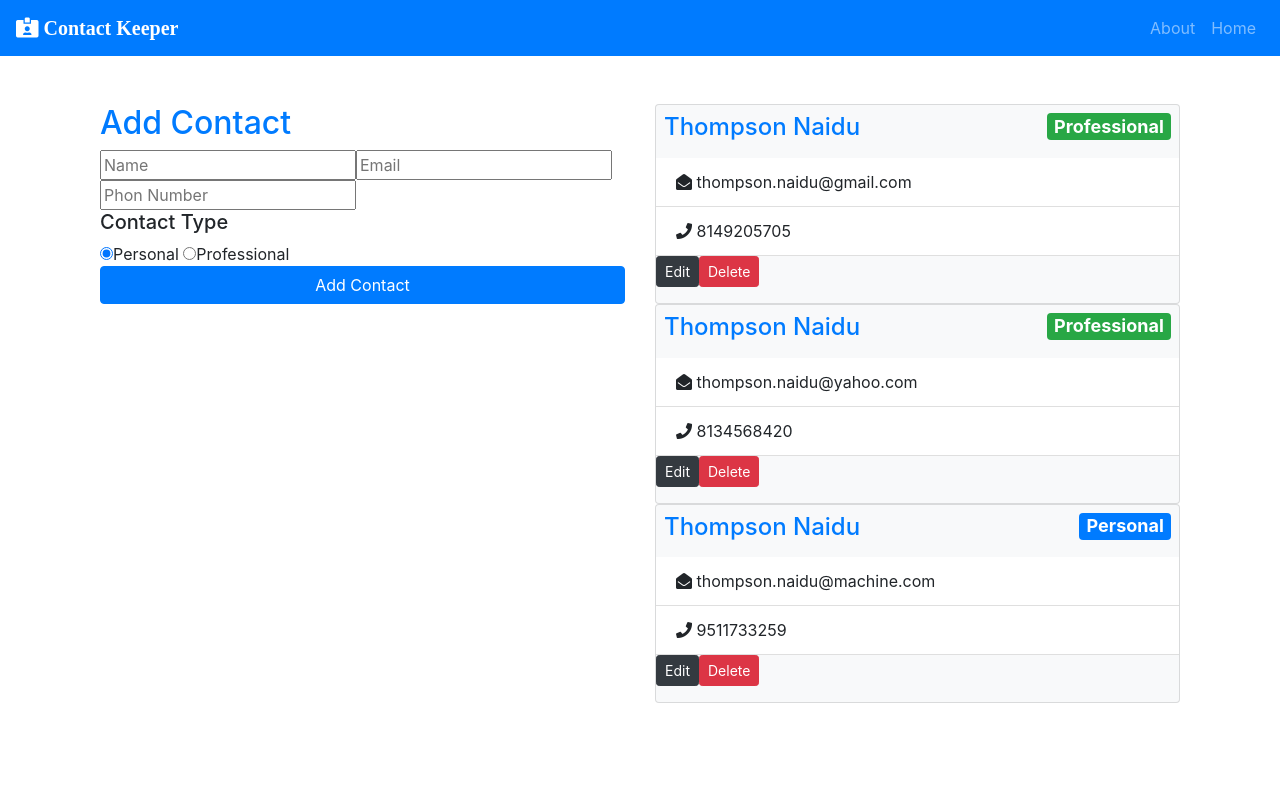
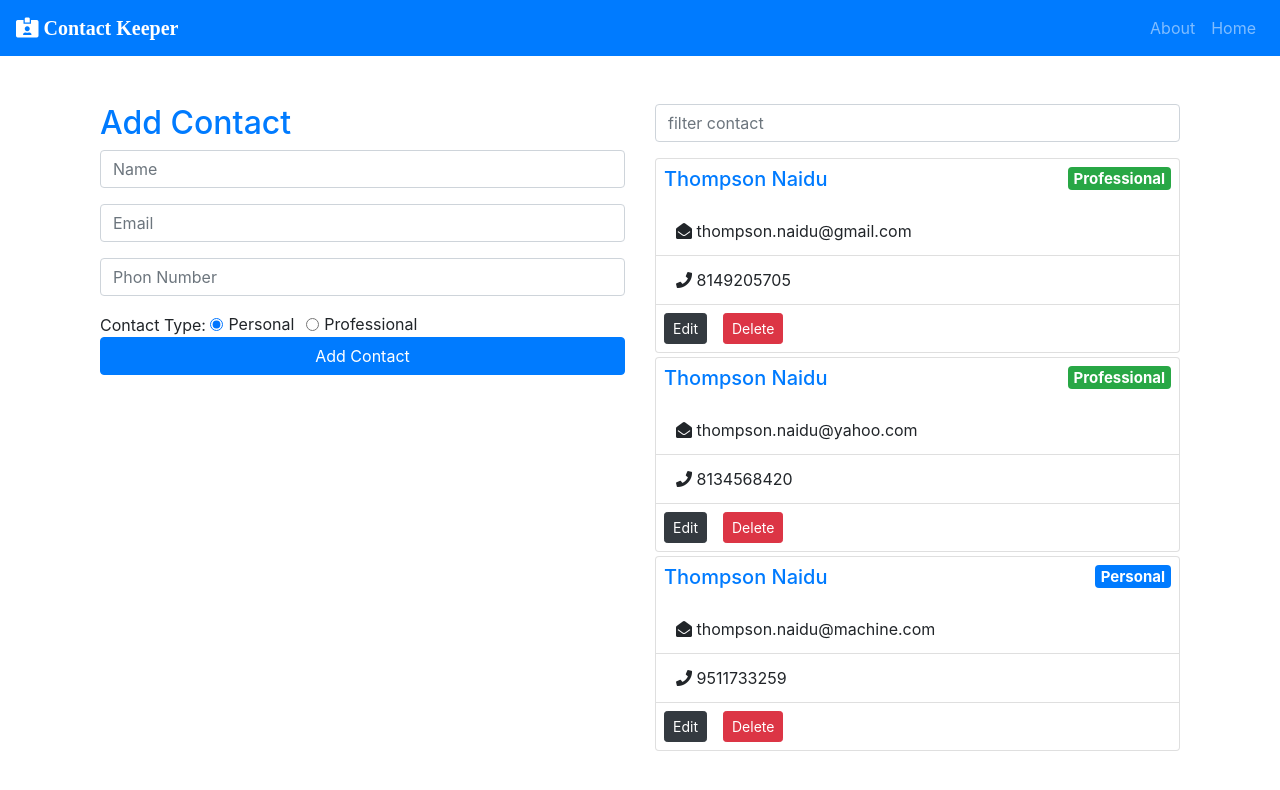
Before and after one commit to thompsonnaidu/contact-keeper, a React (Create React App) app in the folder client/: page / in a window 1280 px wide. Shown: the top 790 px of the page. Built offline with nearby package versions, Linux system fonts and the light colour scheme; the HTML template or start-up script is replaced by a standard one.

Commit message:
Implement Update and Delete functionality

```diff
--- /dev/null
+++ b/client/src/components/contacts/ContactFiltered.js
@@ -0,0 +1,37 @@
+import React,{useContext, useEffect,useRef} from 'react'
+import ContactContext from '../../context/contacts/contactContext';
+const ContactFiltered = () => {
+
+    const contactContext=useContext(ContactContext);
+    const text =useRef('');
+    const {filterContact,clearFilter,filtered}=contactContext;
+
+    const onChange=e=>{
+
+        if(text.current.value !== ''){
+
+            filterContact(e.target.value);
+        }else{
+            console.log("inside clear filer");
+            clearFilter();
+        }
+    }
+
+    useEffect(() => {
+
+        if(filtered === null){
+            text.current.value='';
+        }
+    }, [])
+
+    return (
+       <form>
+        <div className="form-group">
+            <input className="form-control" ref={text} type="text" placeholder="filter contact" onChange={onChange}></input>
+
+        </div>
+       </form>
+    )
+}
+
+export default ContactFiltered
--- a/client/src/components/contacts/ContactForm.js
+++ b/client/src/components/contacts/ContactForm.js
@@ -1,9 +1,26 @@
-import React , {useState ,useContext} from 'react'
+import React , {useState ,useContext,useEffect} from 'react'
 import ContactContext from '../../context/contacts/contactContext'
+import { UPDATE_CONTACT } from '../../context/types';
 
 const ContactForm = () => {
 
     const contactcontext=useContext(ContactContext);
+
+    const {addContact,current,clearCurrent,updateContact}=contactcontext;
+    useEffect(() => {
+        //code get executed when there is change in current or contactContext
+        if(current !==null){
+            setContact(current);
+        }else{
+           setContact({
+            name:'',
+            email:'',
+            phone:'',
+            type:'personal'
+        })
+        }
+
+    }, [contactcontext,current])
     const [contact,setContact]=useState({
         name:'',
         email:'',
@@ -15,28 +32,56 @@ const ContactForm = () => {
 
     const onSubmit = e =>{
         e.preventDefault();
-        contactcontext.addContact(contact);
-        setContact({
-            name:'',
-            email:'',
-            phone:'',
-            type:'personal'
-        })
+        if(current === null){
+            // insert contact
+            addContact(contact);
+
+        }else{
+            // update contact
+            updateContact(contact);
+        }
+        clearAll()
+
     }
 
+    //clear the form field
+    const clearAll= ()=>{
+        clearCurrent()
+    }
     const { name,email,phone,type}=contact;
     return (
         <form onSubmit={onSubmit}>
-            <h2 className="text-primary">Add Contact</h2>
-            <input type='text' placeholder='Name' name='name' onChange={onChange} value={name}/>
-            <input type='email' placeholder='Email' name='email' onChange={onChange} value={email}/>
-            <input type='text' placeholder='Phon Number' name='phone' onChange={onChange} value={phone}/>
-            <h5> Contact Type</h5>
-            <input type='radio' name='type' value='personal' checked={ type === 'personal'} onChange={onChange}  />Personal {' '}
-            <input type='radio' name='type' value='professional' checked={ type === 'professional'} onChange={onChange} />Professional
+            <h2 className="text-primary"> {current?'Update Contact':'Add Contact'} </h2>
+            <div className="form-group">
+                <input className="form-control" type='text' placeholder='Name' name='name' onChange={onChange} value={name}/>
+            </div>
+
+            <div className="form-group">
+                <input className="form-control" type='email' placeholder='Email' name='email' onChange={onChange} value={email}/>
+            </div>
+
+            <div className="form-group">
+                <input className="form-control" type='text' placeholder='Phon Number' name='phone' onChange={onChange} value={phone}/>
+            </div>
+
+            <span className="col-form-label">Contact Type: {' '} </span>
+            <span className="form-check form-check-inline">
+
+                <input className="form-check-input" type='radio' name='type' value='personal' checked={ type === 'personal'} onChange={onChange} id="personalChoice" />
+                <label className="form-check-label" for="personalChoice">Personal {' '} </label>
+            </span>
+            <span className="form-check form-check-inline">
+                <input className="form-check-input" type='radio' name='type' value='professional' checked={ type === 'professional'} onChange={onChange} id="professionalChocie" />
+                <label className="form-check-label" for="professionalChocie">Professional</label>
+            </span>
             <div>
-                <input type="submit" value="Add Contact" className='btn btn-primary btn-block'></input>
+                <input type="submit" value={current?'Update Contact':'Add Contact'} className='btn btn-primary btn-block'></input>
             </div>
+            {
+                current && <div>
+                    <button className="btn btn-light btn-block" onClick={clearAll}>Clear</button>
+                </div>
+            }
         </form>
     )
 }
--- a/client/src/components/contacts/ContactItem.js
+++ b/client/src/components/contacts/ContactItem.js
@@ -6,20 +6,25 @@ const ContactItem = ({contact}) => {
 
     const contactContext= useContext(ContactContext);
 
+    const onEdit =() =>{
+        console.log(contact);
+        contactContext.setCurrent(contact);
+    }
     const onDelete = ()=>{
-        console.log(`the id to delete is ${id}`);
+
         contactContext.deleteContact(id);
+        contactContext.clearCurrent();
     }
 
     return (
-        <div className='card bg-light'>
-            <h4 className="text-primary text-left p-2">
+        <div className='card mb-1'>
+            <h5 className="text-primary text-left p-2">
                 {name}{' '}
                 <span style={{ float : 'right'}} className={'badge ' + ( type === 'professional' ? 'badge-success':'badge-primary')}>
 
                     {type.charAt(0).toUpperCase() + type.slice(1)}
                 </span>
-            </h4>
+            </h5>
 
             <ul className="list-group list-group-flush">
                 {email && (
@@ -35,10 +40,10 @@ const ContactItem = ({contact}) => {
 
             </ul>
 
-            <p>
-                <button className="btn btn-dark btn-sm">Edit</button>
-                <button className="btn btn-danger btn-sm" onClick={onDelete}>Delete</button>
-            </p>
+            <div>
+                <button className="btn btn-dark btn-sm m-2" onClick={onEdit}>Edit</button>
+                <button className="btn btn-danger btn-sm m-2" onClick={onDelete}>Delete</button>
+            </div>
 
         </div>
     )
--- a/client/src/components/contacts/Contacts.js
+++ b/client/src/components/contacts/Contacts.js
@@ -4,11 +4,13 @@ import ContactItem from './ContactItem'
 const Contacts = () => {
     const contactContext=useContext(ContactContext);
 
-    const {contacts}=contactContext;
+    const {contacts,filtered}=contactContext;
 
     return (
         <Fragment>
-            {
+            {  filtered !== null ? filtered.map(contact=>(
+                    <ContactItem key={contact.id} contact={contact}/>
+                )) :
                 contacts.map(contact=>(
                     <ContactItem key={contact.id} contact={contact}/>
                 ))
--- a/client/src/components/pages/Home.js
+++ b/client/src/components/pages/Home.js
@@ -1,6 +1,7 @@
 import React from 'react';
 import Contacts from '../contacts/Contacts';
 import ContactForm from '../contacts/ContactForm';
+import ContactFiltered from '../contacts/ContactFiltered';
 const Home = () => {
     return (
         <div className="container">
@@ -10,6 +11,7 @@ const Home = () => {
                     <ContactForm/>
                 </div>
                 <div className="col-xs-12 col-sm-6">
+                    <ContactFiltered/>
                     <Contacts/>
                 </div>
             </div>
--- a/client/src/context/contacts/ContactState.js
+++ b/client/src/context/contacts/ContactState.js
@@ -9,7 +9,8 @@ import {
     CLEAR_CURRENT,
     FILTER_CONTACTS,
     CLEAR_FILTER,
-    UPDATE_CONTACT
+    UPDATE_CONTACT,
+    SET_CURRENT
 } from '../types';
 
 
@@ -38,7 +39,9 @@ const ContactState= props =>{
                 phone:'9511733259',
                 type:'personal'
             }
-        ]
+        ],
+        current:null,
+        filtered:null
     };
 
     const [state, dispatch] = useReducer(contactReducer,initalState);
@@ -56,16 +59,30 @@ const ContactState= props =>{
     }
 
     // Set Current Contact
+    const setCurrent=contact=>{
+
+        dispatch({type:SET_CURRENT,payload:contact})
+    }
 
     // Clear Current Contact
+    const clearCurrent=()=>{
+
+        dispatch({type:CLEAR_CURRENT})
+    }
 
     // Update Current Contact
-
+    const updateContact= contact =>{
+        dispatch({ type:UPDATE_CONTACT,payload : contact})
+    }
     // Filter Current Contact
-
+    const filterContact= text =>{
+        dispatch({ type:FILTER_CONTACTS,payload : text})
+    }
     // Clear Filter
-
-    return (<contactContext.Provider value={{contacts:state.contacts,addContact,deleteContact}}>
+    const clearFilter= () =>{
+        dispatch({ type:CLEAR_FILTER})
+    }
+    return (<contactContext.Provider value={{contacts:state.contacts,current:state.current,filtered:state.filtered,filterContact,clearFilter,addContact,deleteContact,setCurrent,clearCurrent,updateContact}}>
         {props.children}
     </contactContext.Provider>)
 
--- a/client/src/context/contacts/contactReducer.js
+++ b/client/src/context/contacts/contactReducer.js
@@ -5,7 +5,9 @@ import {
     CLEAR_CURRENT,
     FILTER_CONTACTS,
     CLEAR_FILTER,
-    UPDATE_CONTACT
+    UPDATE_CONTACT,
+    SET_CURRENT,
+    CLEAR_CONTACTS
 } from '../types';
 
 export default (state ,action )=>{
@@ -25,6 +27,39 @@ export default (state ,action )=>{
                 contacts:state.contacts.filter(contact=> contact.id !== action.payload)
             };
 
+        case SET_CURRENT:
+            return {
+                ...state,
+                current:action.payload
+            }
+        case CLEAR_CURRENT:
+            return {
+                ...state,
+                current:null
+            }
+
+        case UPDATE_CONTACT:
+            return{
+                ...state,
+                contacts:state.contacts.map(contact=> contact.id === action.payload.id ? action.payload:contact)
+
+            };
+
+        case FILTER_CONTACTS:
+            return{
+                ...state,
+                filtered:state.contacts.filter(contact =>{
+                    const regex = new RegExp(`${action.payload}`,'gi');
+                    return contact.name.match(regex) || contact.email.match(regex) || contact.phone.match(regex)
+                })
+            };
+
+        case CLEAR_FILTER:
+            return {
+                ...state,
+                filtered:null
+            }
+
         default: return state;
     }
 
```
